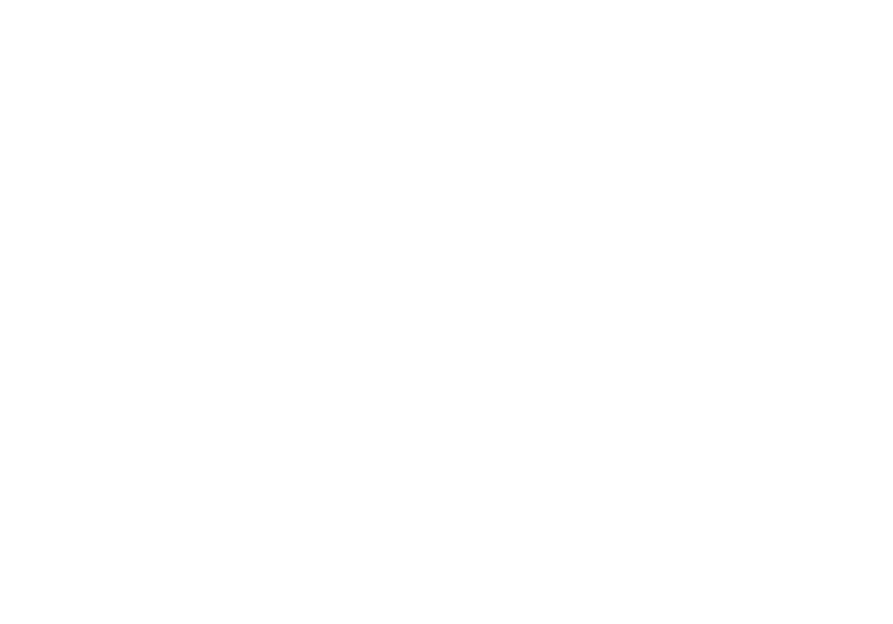
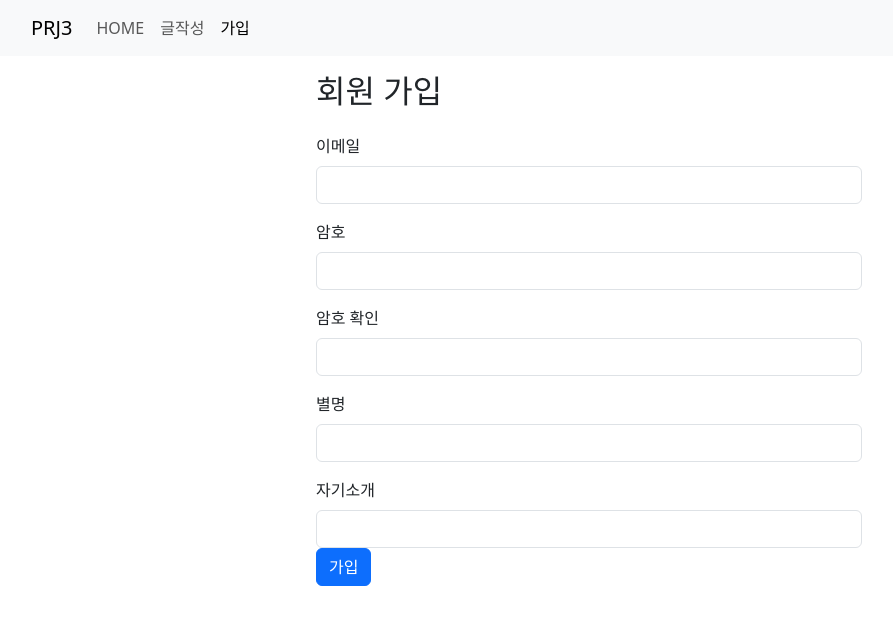
Before and after one commit to minki-jeon/prj3, a React (Vite) app in the folder frontend/: page /signup in a window 1280 px wide. Before the commit this address had no page. Shown: the top 624 px of the page, without its empty margins (51-944 px from the left). Built offline with nearby package versions, Linux system fonts and the light colour scheme.

Commit message:
회원가입 - 화면 / 컴포넌트, nav, form

```diff
--- a/frontend/src/App.jsx
+++ b/frontend/src/App.jsx
@@ -4,6 +4,7 @@
 import { BoardAdd } from "./feature/board/BoardAdd.jsx";
 import { BoardDetail } from "./feature/board/BoardDetail.jsx";
 import { BoardEdit } from "./feature/board/BoardEdit.jsx";
+import { MemberAdd } from "./feature/member/MemberAdd.jsx";
 
 function App() {
   return (
@@ -14,6 +15,7 @@
           <Route path="board/add" element={<BoardAdd />} />
           <Route path="board/:id" element={<BoardDetail />} />
           <Route path="board/edit" element={<BoardEdit />} />
+          <Route path="/signup" element={<MemberAdd />} />
         </Route>
       </Routes>
     </BrowserRouter>
--- a/frontend/src/common/AppNavBar.jsx
+++ b/frontend/src/common/AppNavBar.jsx
@@ -18,6 +18,9 @@
               <Nav.Link as={NavLink} to="/board/add">
                 글작성
               </Nav.Link>
+              <Nav.Link as={NavLink} to="/signup">
+                가입
+              </Nav.Link>
             </Nav>
           </Navbar.Collapse>
         </Container>
--- /dev/null
+++ b/frontend/src/feature/member/MemberAdd.jsx
@@ -0,0 +1,97 @@
+import {
+  Button,
+  Col,
+  FormControl,
+  FormGroup,
+  FormLabel,
+  Row,
+} from "react-bootstrap";
+import { useState } from "react";
+import axios from "axios";
+
+export function MemberAdd() {
+  const [email, setEmail] = useState("");
+  const [password, setPassword] = useState("");
+  const [nickName, setNickName] = useState("");
+  const [info, setInfo] = useState("");
+
+  function handleSaveClick() {
+    // post /api/member/add, {email, password, nickName, info}
+    axios
+      .post("/api/member/add", {
+        email: email,
+        password: password,
+        nickName: nickName,
+        info: info,
+      })
+      .then((res) => {
+        console.log("success");
+      })
+      .catch((err) => {
+        console.log("error");
+      })
+      .finally(() => {
+        console.log("finally");
+      });
+  }
+
+  return (
+    <Row className="justify-content-center">
+      <Col xs={12} md={8} lg={6}>
+        <h2 className="mb-4">회원 가입</h2>
+        <div>
+          <FormGroup className="mb-3" controlId="email1">
+            <FormLabel>이메일</FormLabel>
+            <FormControl
+              type="email"
+              value={email}
+              onChange={(e) => setEmail(e.target.value)}
+            />
+          </FormGroup>
+        </div>
+        <div>
+          <FormGroup className="mb-3" controlId="password1">
+            <FormLabel>암호</FormLabel>
+            {/* TODO: type="password" */}
+            <FormControl
+              type="text"
+              value={password}
+              onChange={(e) => setPassword(e.target.value)}
+            />
+          </FormGroup>
+        </div>
+        <div>
+          <FormGroup className="mb-3" controlId="password2">
+            {/* TODO: 나중에 적용 */}
+            <FormLabel>암호 확인</FormLabel>
+            <FormControl type="text" />
+          </FormGroup>
+        </div>
+        <div>
+          <FormGroup className="mb-3" controlId="nickName1">
+            <FormLabel>별명</FormLabel>
+            <FormControl
+              type="text"
+              value={nickName}
+              onChange={(e) => setNickName(e.target.value)}
+            />
+          </FormGroup>
+        </div>
+        <div>
+          <FormGroup controlId="info">
+            <FormLabel>자기소개</FormLabel>
+            <FormControl
+              type="textarea"
+              rows={6}
+              value={info}
+              onChange={(e) => setInfo(e.target.value)}
+            />
+          </FormGroup>
+        </div>
+        <div>
+          <Button onClick={handleSaveClick}>가입</Button>
+        </div>
+      </Col>
+    </Row>
+  );
+}
```
